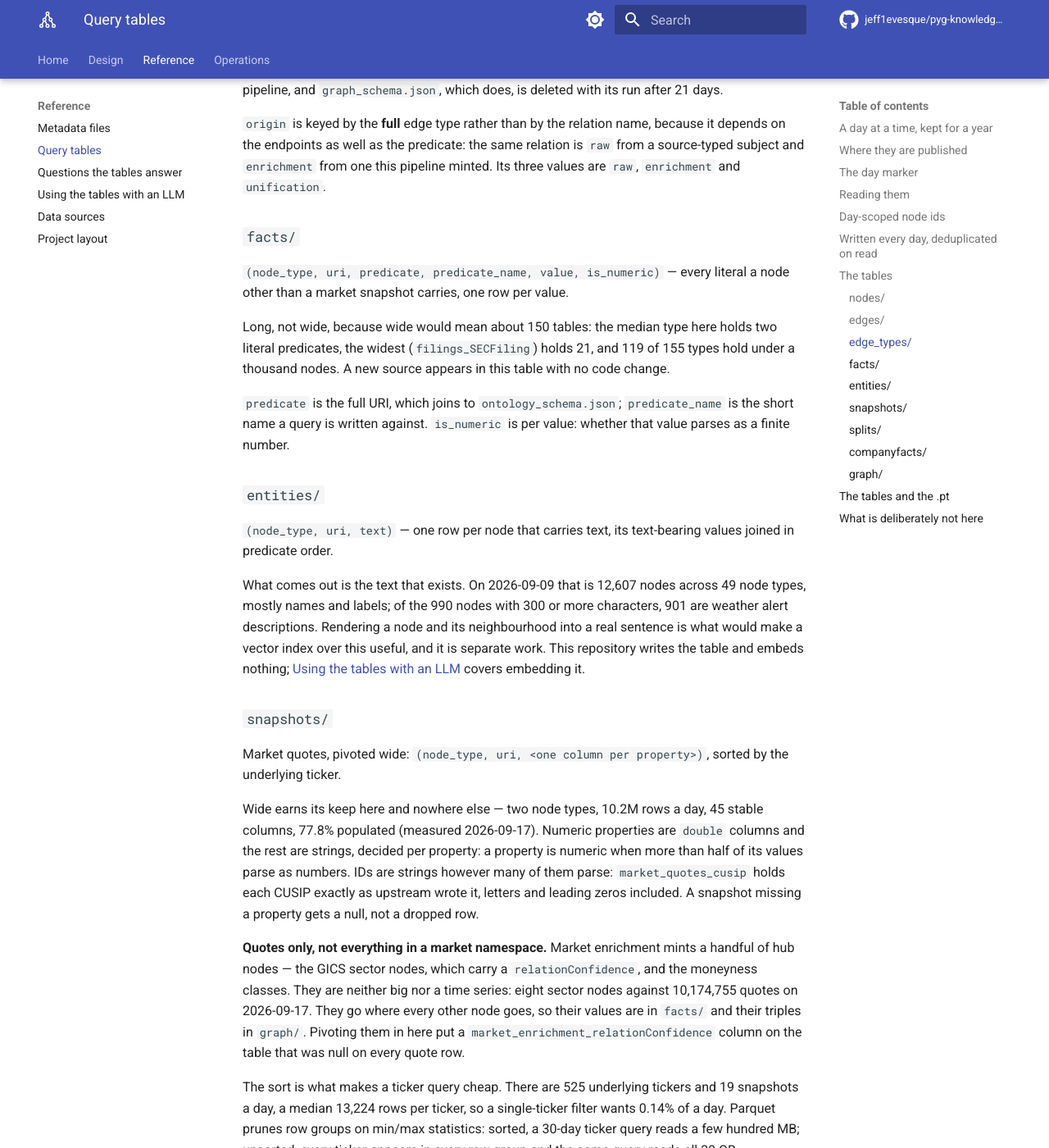
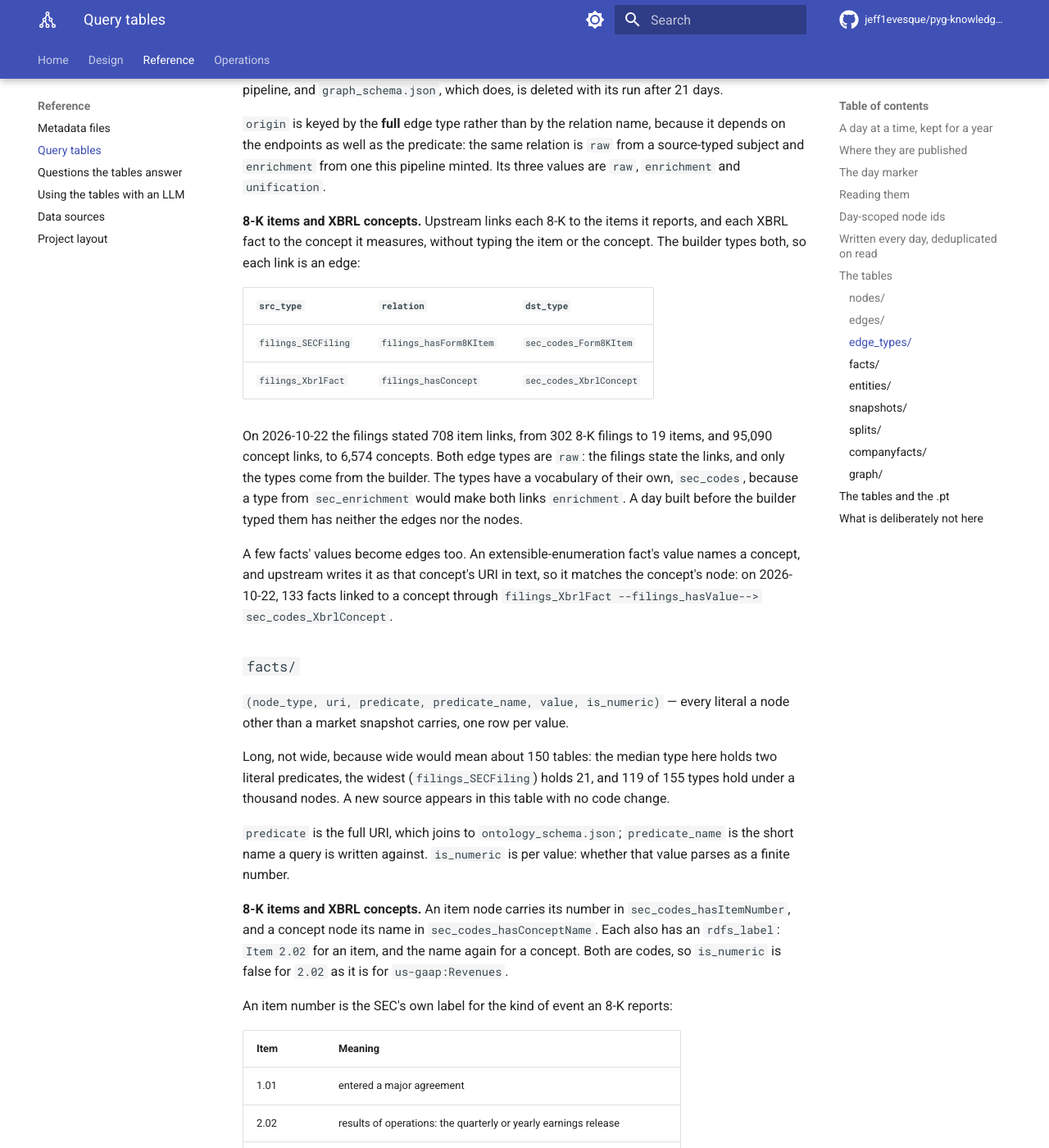
Before and after one commit to jeff1evesque/pyg-knowledge-graph-builder, an MkDocs documentation site: the page built from documentation/reference/tables.md, in a window 1280 px wide and 1400 px high, scrolled down 5109 px. Shown: the whole window at 82% size. Built offline with MkDocs 1.6.1 and Material for MkDocs 9.7.7, drawn with Linux system fonts in a browser that asks for light colours; comment, search, counter and statistics services are not loaded; some of the changed text lies outside the part shown.

Commit message:
#474: tables.md, the item and concept nodes, their links and codes

```diff
--- a/documentation/reference/tables.md
+++ b/documentation/reference/tables.md
@@ -9,10 +9,11 @@ they answer, and [Using the tables with an LLM](llm.md) shows retrieval.
 
 They are not the `.pt`. A run's `hetero_data_<variant>.pt` is a PyTorch
 Geometric graph for training a graph neural network, built over every source
-except NOAA weather and the SEC filings' XBRL facts: numbers without names, in a
-42 GB pickle that is deleted with its run after 21 days. The tables cover every
-source, weather and XBRL facts included, and take a company's numbers from the
-SEC company facts history rather than from its daily snapshot.
+except NOAA weather and the SEC filings' XBRL facts and their concepts: numbers
+without names, in a 42 GB pickle that is deleted with its run after 21 days. The
+tables cover every source, weather and XBRL facts included, and take a
+company's numbers from the SEC company facts history rather than from its daily
+snapshot.
 [The tables and the `.pt`](#the-tables-and-the-pt) lists every difference.
 
 They are written by the enriching leg of a run
@@ -208,6 +209,27 @@ because it depends on the endpoints as well as the predicate: the same relation
 is `raw` from a source-typed subject and `enrichment` from one this pipeline
 minted. Its three values are `raw`, `enrichment` and `unification`.
 
+**8-K items and XBRL concepts.** Upstream links each 8-K to the items it
+reports, and each XBRL fact to the concept it measures, without typing the item
+or the concept. The builder types both, so each link is an edge:
+
+| `src_type` | `relation` | `dst_type` |
+|---|---|---|
+| `filings_SECFiling` | `filings_hasForm8KItem` | `sec_codes_Form8KItem` |
+| `filings_XbrlFact` | `filings_hasConcept` | `sec_codes_XbrlConcept` |
+
+On 2026-10-22 the filings stated 708 item links, from 302 8-K filings to 19
+items, and 95,090 concept links, to 6,574 concepts. Both edge types are `raw`: the
+filings state the links, and only the types come from the builder. The types
+have a vocabulary of their own, `sec_codes`, because a type from
+`sec_enrichment` would make both links `enrichment`. A day built before the
+builder typed them has neither the edges nor the nodes.
+
+A few facts' values become edges too. An extensible-enumeration fact's value
+names a concept, and upstream writes it as that concept's URI in text, so it
+matches the concept's node: on 2026-10-22, 133 facts linked to a concept
+through `filings_XbrlFact --filings_hasValue--> sec_codes_XbrlConcept`.
+
 ### `facts/`
 
 `(node_type, uri, predicate, predicate_name, value, is_numeric)` — every literal
@@ -221,6 +243,35 @@ table with no code change.
 `predicate` is the full URI, which joins to `ontology_schema.json`;
 `predicate_name` is the short name a query is written against. `is_numeric` is
 per value: whether that value parses as a finite number.
+
+**8-K items and XBRL concepts.** An item node carries its number in
+`sec_codes_hasItemNumber`, and a concept node its name in
+`sec_codes_hasConceptName`. Each also has an `rdfs_label`: `Item 2.02` for an
+item, and the name again for a concept. Both are codes, so `is_numeric` is
+false for `2.02` as it is for `us-gaap:Revenues`.
+
+An item number is the SEC's own label for the kind of event an 8-K reports:
+
+| Item | Meaning |
+|---|---|
+| 1.01 | entered a major agreement |
+| 2.02 | results of operations: the quarterly or yearly earnings release |
+| 5.02 | a director or officer left or joined, or an officer's pay changed |
+| 7.01 | information shared under Regulation FD, often an investor presentation |
+| 8.01 | other events |
+| 9.01 | financial statements and exhibits attached |
+
+A concept's name is `prefix:Name` without the taxonomy's year, the form an XBRL
+dimension's axis and member text already uses. A standard taxonomy keeps its
+usual prefix, read off the URI: `us-gaap`, `dei`, `srt`, `ecd`, `ffd`, `oef`,
+`ifrs-full` and so on. There is one node per concept URI, so
+`http://fasb.org/us-gaap/2025#Revenues` and
+`http://fasb.org/us-gaap/2026#Revenues` are two nodes, both named
+`us-gaap:Revenues`. A company's own concepts are all `ext:Name`, whichever
+company defined them, so one `ext:` name can stand for two companies'
+different concepts. On 2026-10-22 the 6,574 concepts had 6,203 names: 3,127
+standard ones, 305 of them under more than one taxonomy year, and 3,076 `ext:`
+ones.
 
 ### `entities/`
 
@@ -412,8 +463,9 @@ is here, so the sections above describe the tables alone.
   are the same data in shapes something can query, about 2.4 GB a day against
   94.9 GB for the run.
 - **Coverage.** A run's `.pt`, and its `node_index/`, hold only the node types
-  the run builds the `.pt` over, and the scheduled run leaves out NOAA weather
-  and the SEC filings' XBRL facts. The tables ignore that setting and cover
+  the run builds the `.pt` over, and the scheduled run leaves out NOAA weather,
+  the SEC filings' XBRL facts and the concepts they measure, which only the
+  facts link to. The tables ignore that setting and cover
   every source. NOAA is 0.05% of the nodes on 2026-09-09, shares nothing between
   days and has no edge to market, so it earns little in a graph neural network
   and still answers state-by-month questions in a table.
@@ -440,8 +492,9 @@ is here, so the sections above describe the tables alone.
   exceptions are IDs and codes, listed in `spark_jobs/utils/spark_rdf_utils.py`.
   An ID, such as a CUSIP, a CIK or a ZIP code, is never a number in either
   table, and the `.pt` keeps its value out of the vector entirely. A code, such
-  as a form type or a PPI item code, is never a number either, but the `.pt`
-  encodes it as a label: Form 4 and Form 144 are two forms, not two amounts.
+  as a form type, a PPI item code, an 8-K item number or an XBRL concept name,
+  is never a number either, but the `.pt` encodes it as a label: Form 4 and
+  Form 144 are two forms, not two amounts.
 - **Splits and the company facts history.** `splits/` and `companyfacts/` are in
   no `.pt`, and not in `graph/`. They are read from their feeds rather than
   built from the triples, so a run's graph is the same whether or not it read
```
